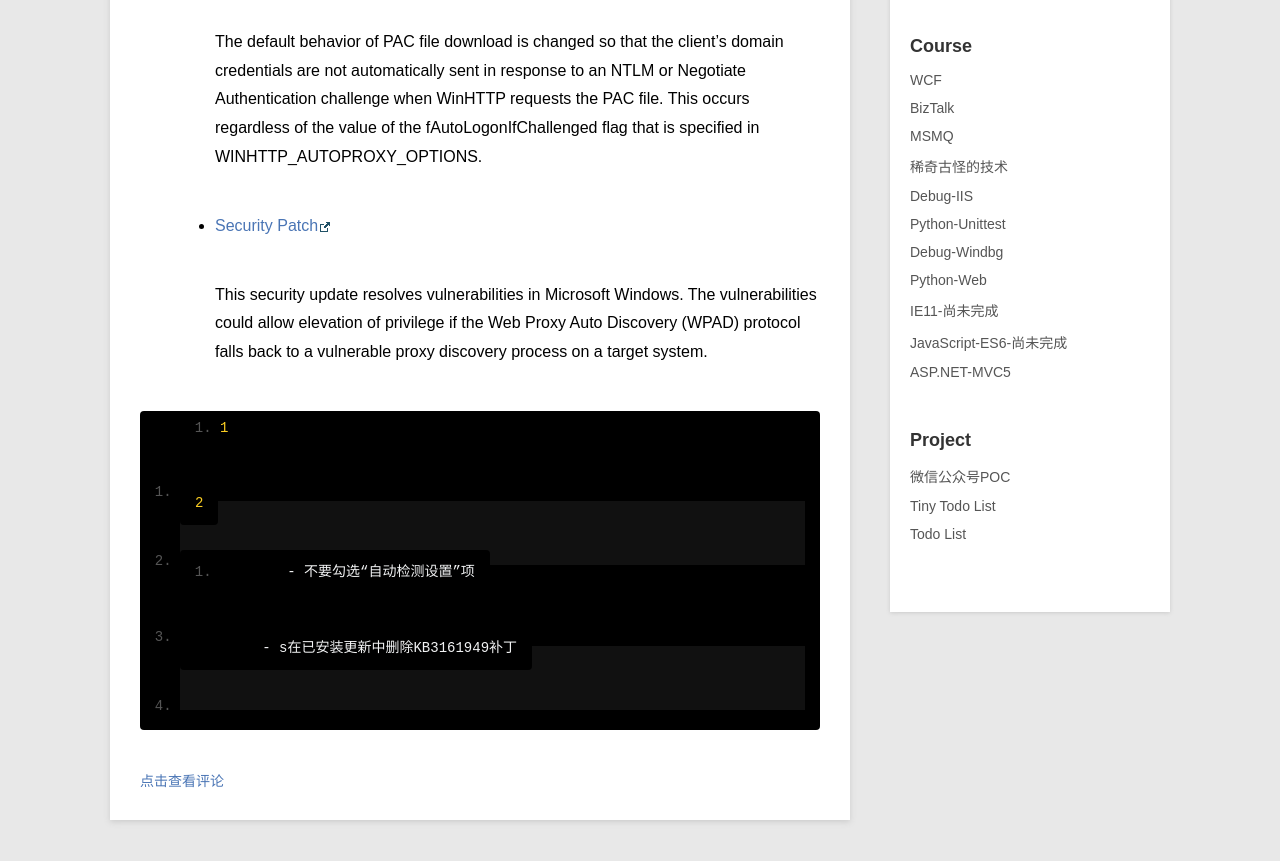
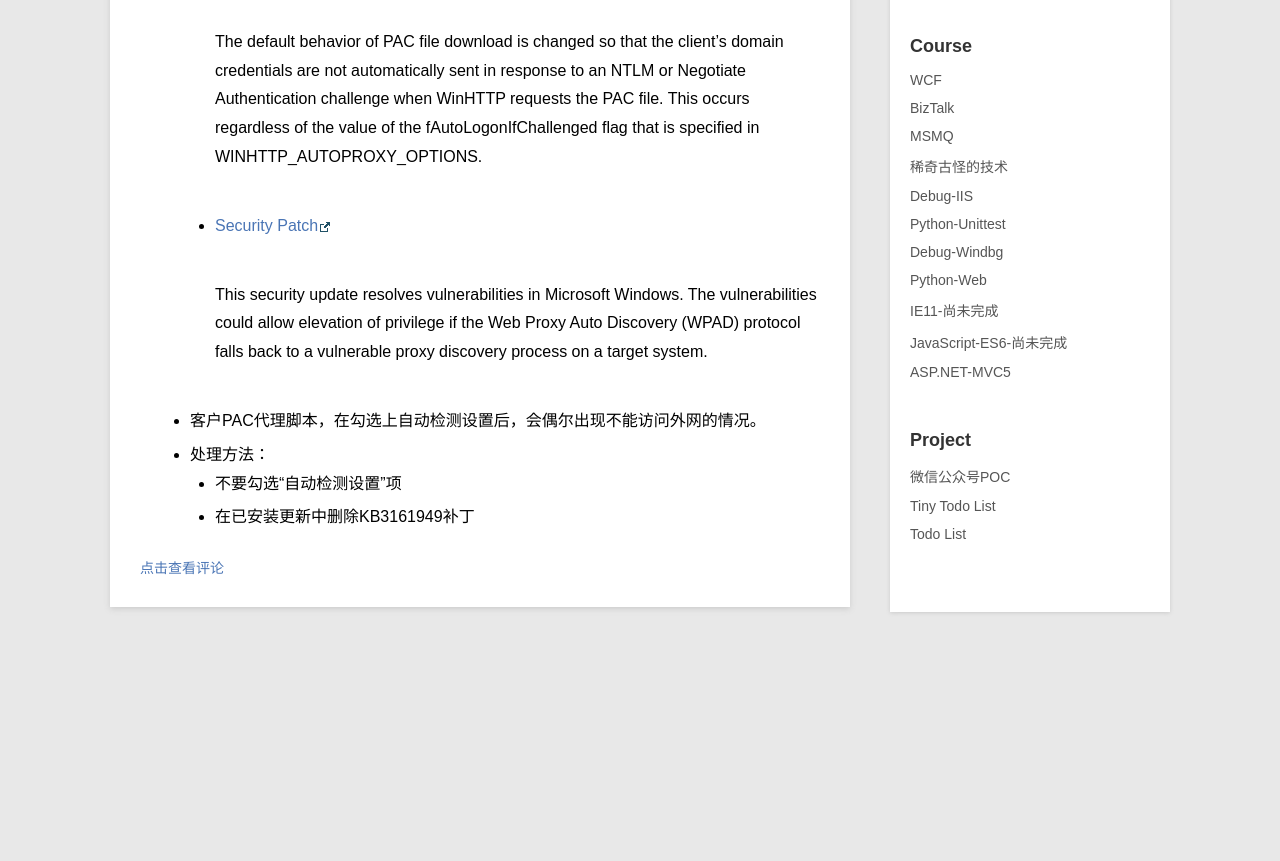
Before and after one commit to wu-wenxiang/wu-wenxiang.github.io, a Jekyll site: the page built from _posts/blog/2016-07-20-MS-Hotfix-KB.md, in a window 1280 px wide and 900 px high, scrolled down 693 px. Shown: the top 861 px of the window. Built offline with Jekyll 4.4.1, drawn with Linux system fonts in a browser that asks for light colours; after the commit the page ends 1380 px from its top, so only the background shows below that.

```diff
--- a/_posts/blog/2016-07-20-MS-Hotfix-KB.md
+++ b/_posts/blog/2016-07-20-MS-Hotfix-KB.md
@@ -25,7 +25,7 @@ description:    整理了一些当下常见的Hotfix和KB，会持续更新
 
 			This security update resolves vulnerabilities in Microsoft Windows. The vulnerabilities could allow elevation of privilege if the Web Proxy Auto Discovery (WPAD) protocol falls back to a vulnerable proxy discovery process on a target system.
 
- 	- 客户PAC代理脚本，在勾选上自动检测设置后，会偶尔出现不能访问外网的情况。
- 	- 处理方法：
-	 	- 不要勾选“自动检测设置”项
-	 	- s在已安装更新中删除KB3161949补丁
+	- 客户PAC代理脚本，在勾选上自动检测设置后，会偶尔出现不能访问外网的情况。
+	- 处理方法：
+		- 不要勾选“自动检测设置”项
+		- 在已安装更新中删除KB3161949补丁
```
